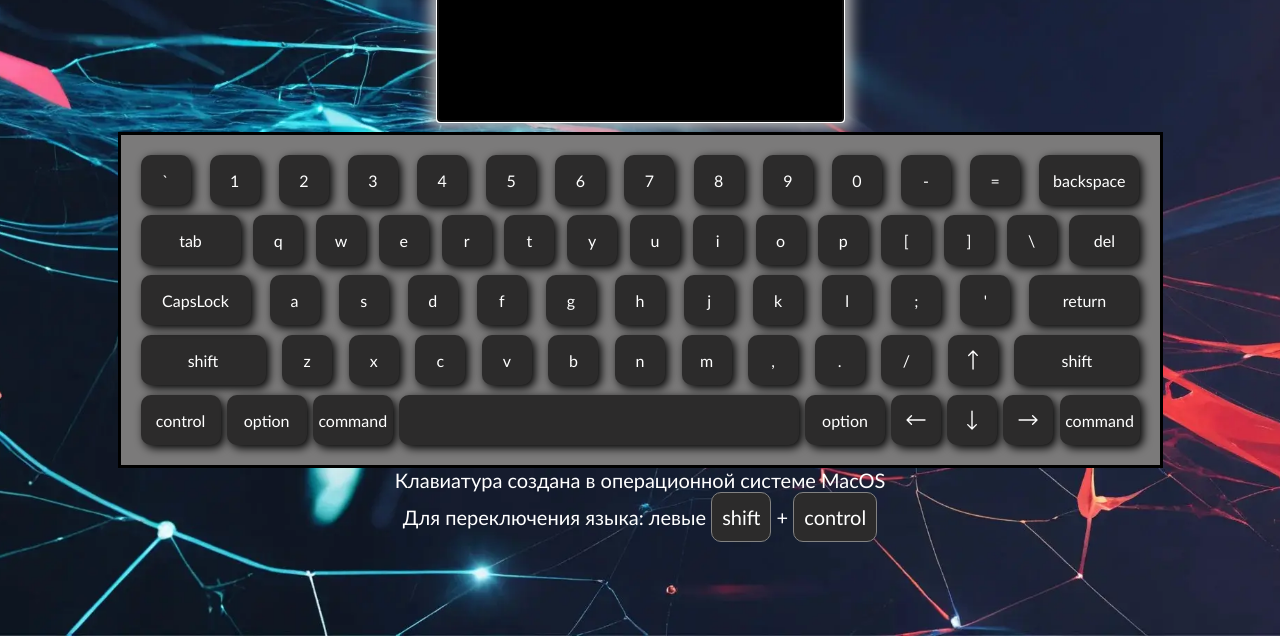
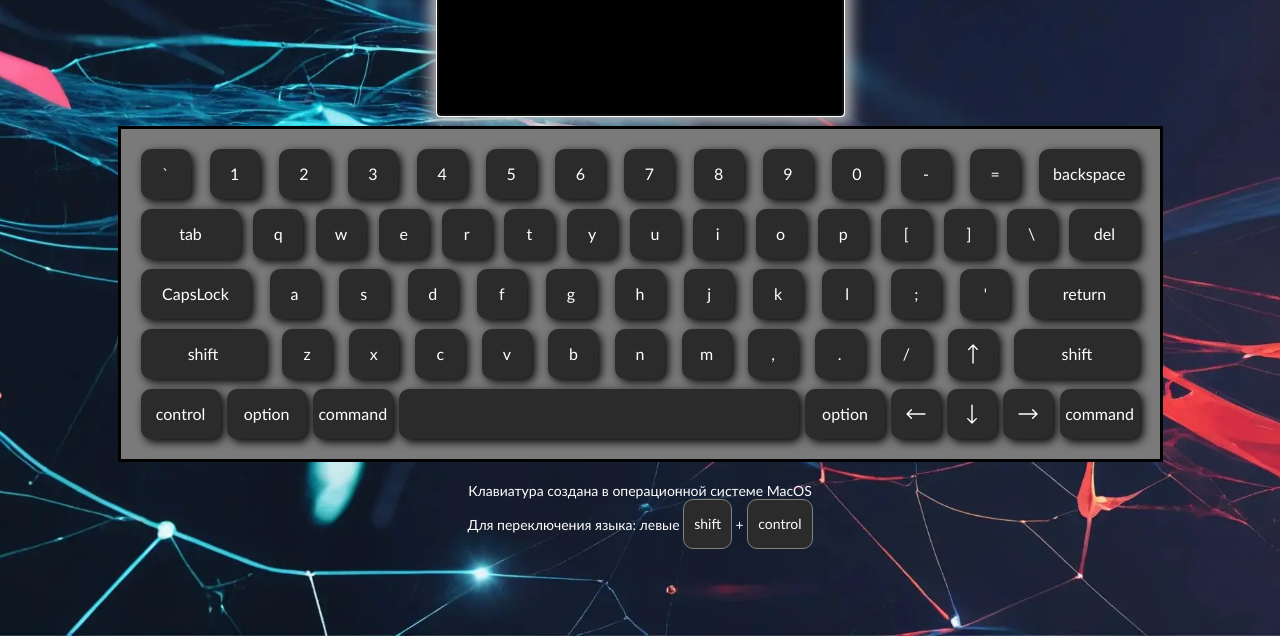
Before and after one commit to maria-kashpur/RSS-Virtual-Keyboard, a website built with Vite: page index.html in a window 1280 px wide. Shown: the part 164-800 px from the top of the page. Built offline with nearby package versions, Linux system fonts and the light colour scheme.

Commit message:
feat: fix styles for keyboard__additional-inf

```diff
--- a/src/style.css
+++ b/src/style.css
@@ -84,11 +84,15 @@ body {
 }
 
 .keyboard__additional-inf {
-  margin: 0 auto;
-  font-size: 20px;
+  margin: 20px auto 0px;
+
 }
 .keyboard__additional-inf p {
   text-align: center;
+  font-size: 14px;
+  @media (max-width: 500px) {
+    font-size: 10px;
+  }
 }
 .key_inf {
   display: inline-flex;
```
